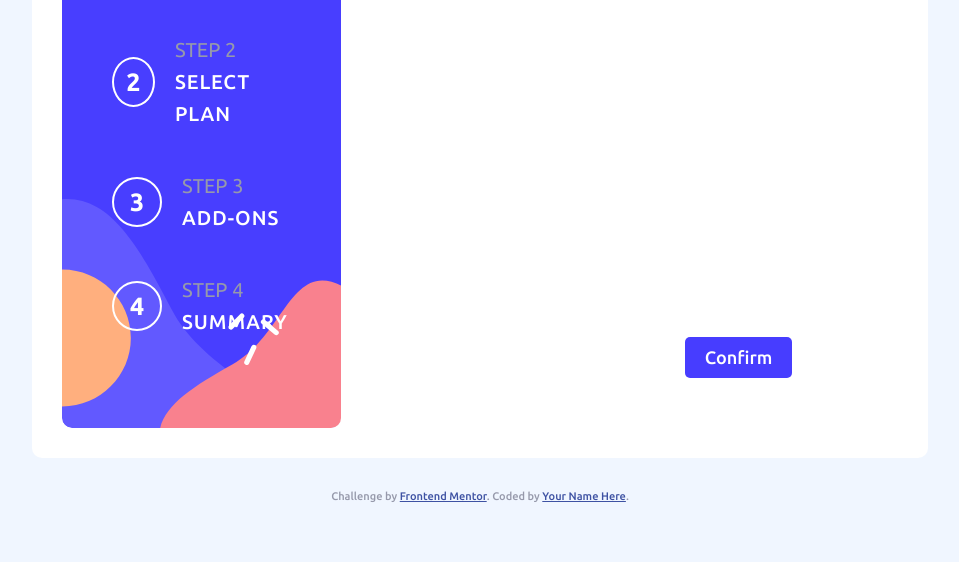
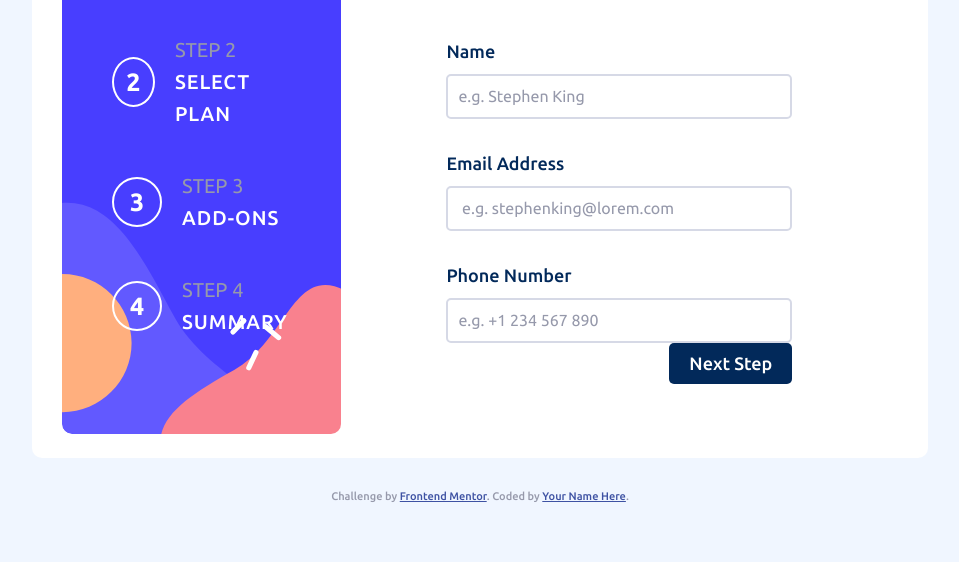
Before and after one commit to Zeuhz-Droid/multi-step-form-main, a plain HTML site: page index.html in a window 1280 px wide. Shown: the part 238-800 px from the top of the page, without its empty margins (160-1119 px from the left). Drawn offline with Linux system fonts and the light colour scheme.

Commit message:
Update: made a consequent effect of the previous commit on html structure

```diff
--- a/index.html
+++ b/index.html
@@ -29,9 +29,7 @@
         <div class="steps">
           <!-- for one step of the form -->
           <div class="step step--1">
-            <button type="button" class="btn step__number step--active">
-              1
-            </button>
+            <button type="button" class="btn step__number active">1</button>
             <div class="step__info">
               <div class="step__tag">step 1</div>
               <div class="step__title">Your info</div>
@@ -64,7 +62,8 @@
 
       <!-- Personal INFO SECTION -->
       <div class="main">
-        <div class="personal-info hide" data-step="step--1">
+        <div class="form-steps">
+          <div class="personal-info" data-step="step--1">
             <div class="section__heading">
               <div class="section__title">Personal info</div>
               <div class="section__subtitle">
@@ -73,7 +72,9 @@
             </div>
             <div class="form">
               <div class="form__group">
-              <label for="name" class="form__label">Name</label>
+                <label for="name" class="form__label">
+                  <span class="form__title">Name</span>
+                </label>
                 <input
                   type="text"
                   id="name"
@@ -82,7 +83,9 @@
                 />
               </div>
               <div class="form__group">
-              <label for="email" class="form__label">Email Address</label>
+                <label for="email" class="form__label"
+                  ><span class="form__title">Email Address</span></label
+                >
                 <input
                   type="email"
                   id="email"
@@ -91,11 +94,13 @@
                 />
               </div>
               <div class="form__group">
-              <label for="phone-number" class="form__label">Phone Number</label>
+                <label for="phone-number" class="form__label"
+                  ><span class="form__title">Phone Number</span></label
+                >
                 <input
-                type="text"
+                  type="number"
                   id="phone-number"
-                class="form__input form__input--error"
+                  class="form__input form__input"
                   placeholder="e.g. +1 234 567 890"
                 />
               </div>
@@ -327,7 +332,6 @@
           </div>
 
           <!-- Finishing UP SECTION -->
-
           <div class="finish-up hide">
             <div class="section__heading">
               <div class="section__title">Finishing up</div>
@@ -370,19 +374,23 @@
 
           <!-- Thank YOU SECTION -->
           <div class="thank-you hide">
-          <img src="./assets/images/icon-thank-you.svg" alt="icon-thank-you" />
+            <img
+              src="./assets/images/icon-thank-you.svg"
+              alt="icon-thank-you"
+            />
             <div class="thank-you__title">Thank you!</div>
             <div class="thank-you__subtitle">
-            Thanks for confirming your subscription! We hope you have fun using
-            our platform. If you ever need support, please feel free to email us
-            at support@loremgaming.com.
+              Thanks for confirming your subscription! We hope you have fun
+              using our platform. If you ever need support, please feel free to
+              email us at support@loremgaming.com.
+            </div>
           </div>
         </div>
 
         <div class="btn-container">
           <button type="button" class="btn btn--back hide">Go Back</button>
-          <button type="button" class="btn btn--next hide">Next Step</button>
-          <button type="button" class="btn btn--confirm">Confirm</button>
+          <button type="button" class="btn btn--next">Next Step</button>
+          <button type="button" class="btn btn--confirm hide">Confirm</button>
         </div>
       </div>
     </div>
@@ -395,5 +403,6 @@
         >Frontend Mentor</a
       >. Coded by <a href="#">Your Name Here</a>.
     </div>
+    <script src="script.js"></script>
   </body>
 </html>
```
Lines whose indentation alone changed are shown as unchanged.
